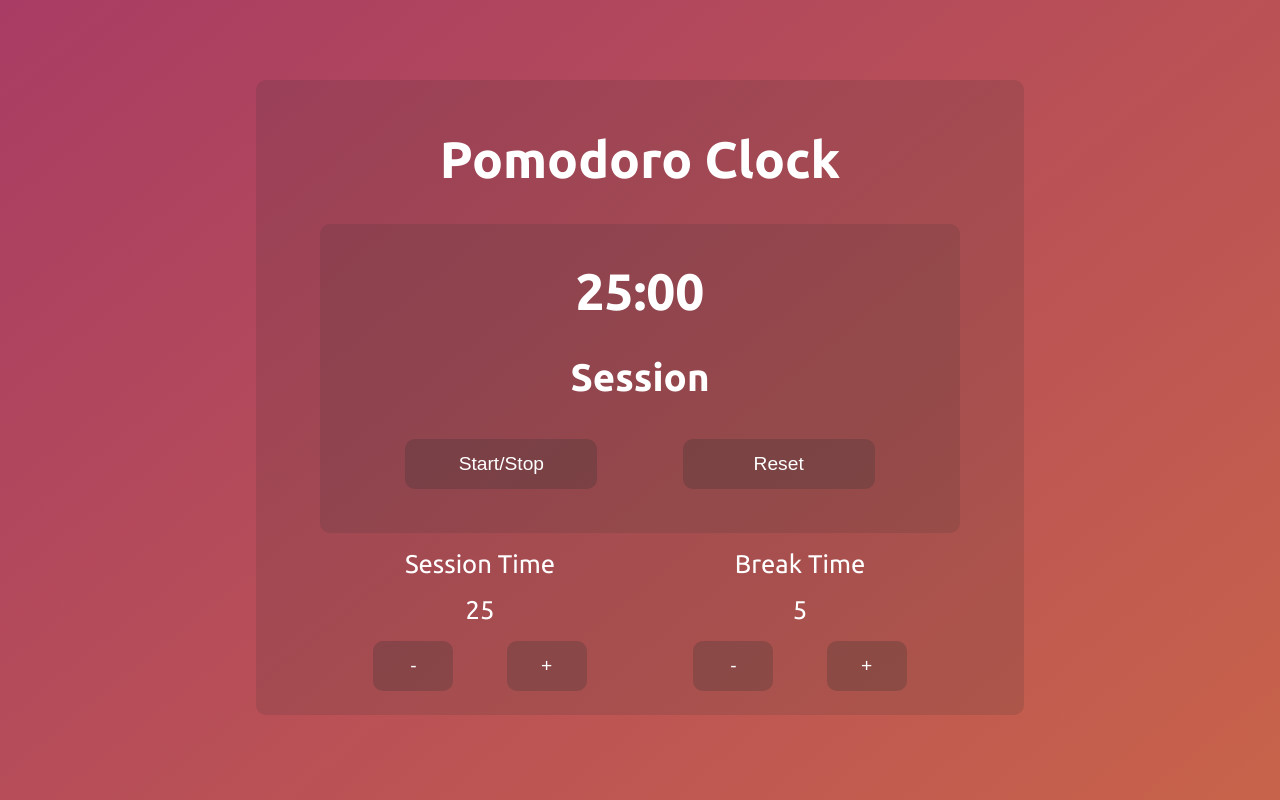
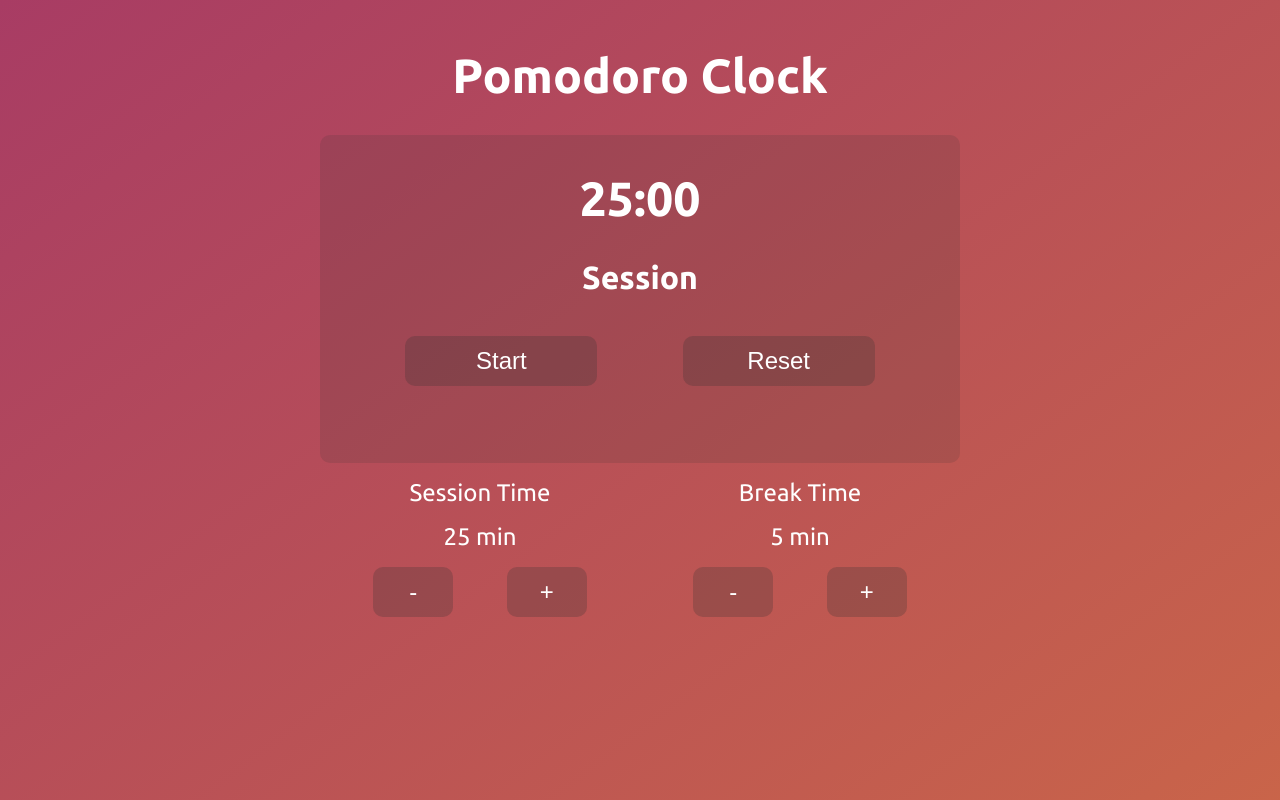
Before and after one commit to ryanmdoyle/web-pomodoro, a React (Create React App) app: page / in a window 1280 px wide. Shown: the top 800 px of the page. Built offline with nearby package versions, Linux system fonts and the light colour scheme.

Commit message:
css changes

```diff
--- a/package.json
+++ b/package.json
@@ -1,7 +1,6 @@
 {
-  "name": "web-calculator",
-  "version": "0.1.0",
-  "private": true,
+  "name": "Pomodoro Clock",
+  "version": "1.1.0",
   "dependencies": {
     "react": "^16.4.1",
     "react-dom": "^16.4.1",
--- a/src/App.js
+++ b/src/App.js
@@ -137,20 +137,20 @@ class App extends React.Component {
           <h1>{(this.state.timerLabel==="Break") ?  this.formatMinutes(this.state.breakRemainingSeconds) : this.formatMinutes(this.state.sessionRemainingSeconds)}</h1>
           <h2>{this.state.timerLabel}</h2>
           <div id="timerControls" className="flexContainer">
-              <button onClick={this.startStop} id="start-stop">Start/Stop</button>
+              <button onClick={this.startStop} id="start-stop">{this.state.running ? `Stop` : `Start`}</button>
               <button onClick={this.resetTimer} id="reset">Reset</button>
           </div>
         </div>
         <div className="flexContainer">
           <div id='timerContainer'  className="flexContainer">
             <h3 id="session-label" className="timerContainerLabels">Session Time</h3>
-            <h3 id="session-length"  className="timerContainerLabels">{this.state.sessionTimeEntry}</h3>
+            <h3 id="session-length"  className="timerContainerLabels">{`${this.state.sessionTimeEntry} min`}</h3>
             <button onClick={this.subSession} id="session-decrement" className="timerContainerButtons">-</button>
             <button onClick={this.addSession} id="session-increment" className="timerContainerButtons">+</button>
           </div>
           <div id='timerContainer'  className="flexContainer">
             <h3 id="break-label"  className="timerContainerLabels">Break Time</h3>
-            <h3 id="break-length"  className="timerContainerLabels">{this.state.breakTimeEntry}</h3>
+            <h3 id="break-length"  className="timerContainerLabels">{`${this.state.breakTimeEntry} min`}</h3>
             <button onClick={this.subBreak} id="break-decrement" className="timerContainerButtons">-</button>
             <button onClick={this.addBreak} id="break-increment" className="timerContainerButtons">+</button>
             <audio id="notification" src="https://res.cloudinary.com/dwut3uz4n/video/upload/v1532362194/352659__foolboymedia__alert-chime-1.mp3" preload="auto"></audio>
--- a/src/index.css
+++ b/src/index.css
@@ -9,21 +9,21 @@ body {
   font-family: 'Ubuntu', sans-serif;
 }
 
-html { font-size: 1vw; }
+html { font-size: 16px; }
 
 h1 {
   font-family: 'Ubuntu', sans-serif;
-  font-size: 4em;
+  font-size: 4rem;
   font-weight: 700;
 }
 
 h2 {
-  font-size: 3em;
+  font-size: 3rem;
   font-weight: 700;
 }
 
 h3 {
-  font-size: 2em;
+  font-size: 2rem;
   font-weight: 500;
 }
 
@@ -38,7 +38,7 @@ button {
   height: 50px;
   width: 30%;
   color: white;
-  font-size: 1.5em;
+  font-size: 1.5rem;
 }
 .flexContainer {
   display: flex;
@@ -75,7 +75,6 @@ button {
 
 #clock {
   position: relative;
-  background: rgba(50, 50, 50, 0.15);
   width: 50vw;
   margin: auto;
   margin-top: 10vh;
@@ -89,29 +88,64 @@ button {
   }
 
   button {
-    font-size: 2em;
+    font-size: 2rem;
   }
 }
 
-@media (max-height: 813px) and (max-width: 460px) {
+
+@media (max-width: 460px) {
   #clock {
-    margin-top: 5vh;
-    height: 80vh;
+    margin-top: 0;
+    height: 100vh;
   }
 
   #mainTimer {
     height: 40vh;
   }
+}
 
-  .timerContainerLabels, h2 {
-    font-size: 5em;
+@media (max-height: 800px) {
+  h1 {
+    font-size: 3rem
   }
 
-  h1 {
-    font-size: 8em;
+  h2 {
+    font-size: 2rem
   }
 
-  button {
-    font-size: 4em;
+  h3 {
+    font-size: 1.5rem
+  }
+
+  #clock {
+    margin-top: 0;
+    height: 100vh;
+  }
+
+  #mainTimer {
+    height: 40vh;
   }
 }
+
+@media (max-height: 600px) {
+  h1 {
+    font-size: 2rem
+  }
+
+  h2 {
+    font-size: 1.5rem
+  }
+
+  h3 {
+    font-size: 1.25rem
+  }
+
+  #clock {
+    margin-top: 0;
+    height: 100vh;
+  }
+
+  #mainTimer {
+    height: 40vh;
+  }
+}
```
